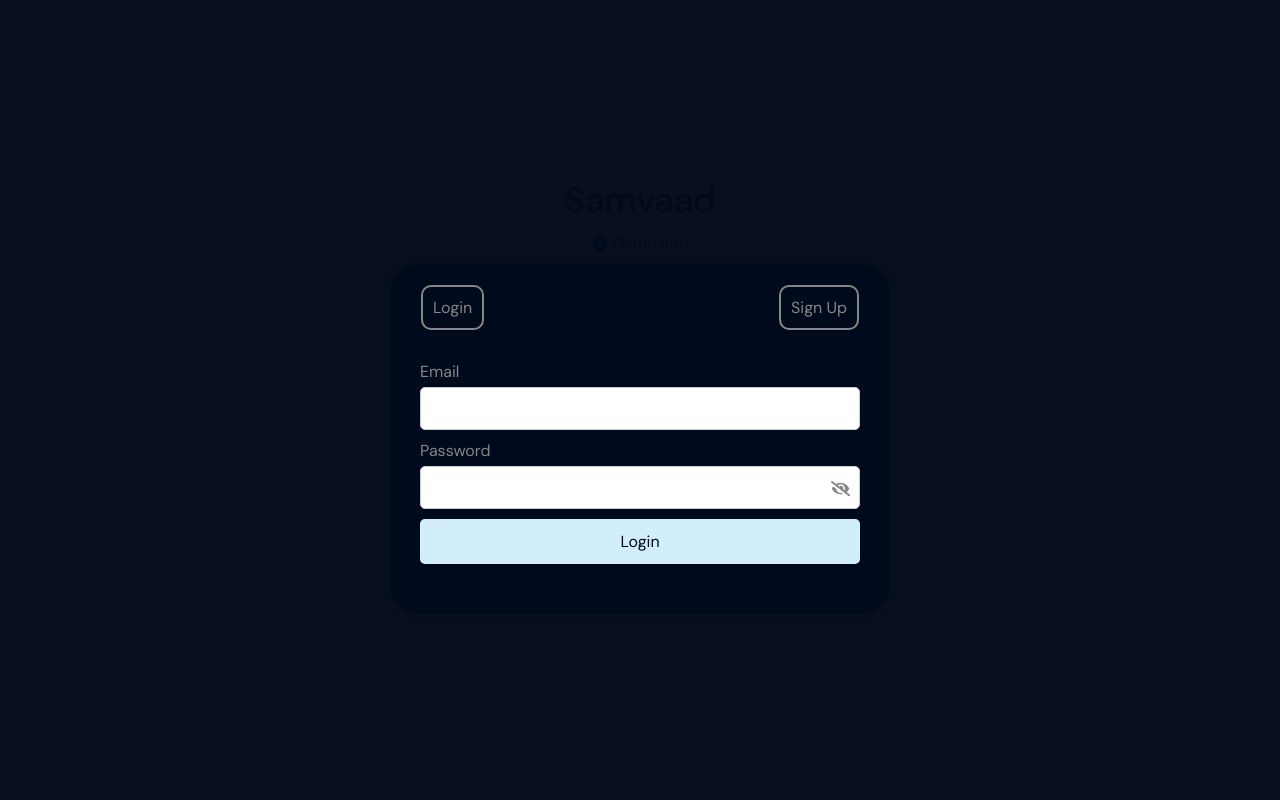
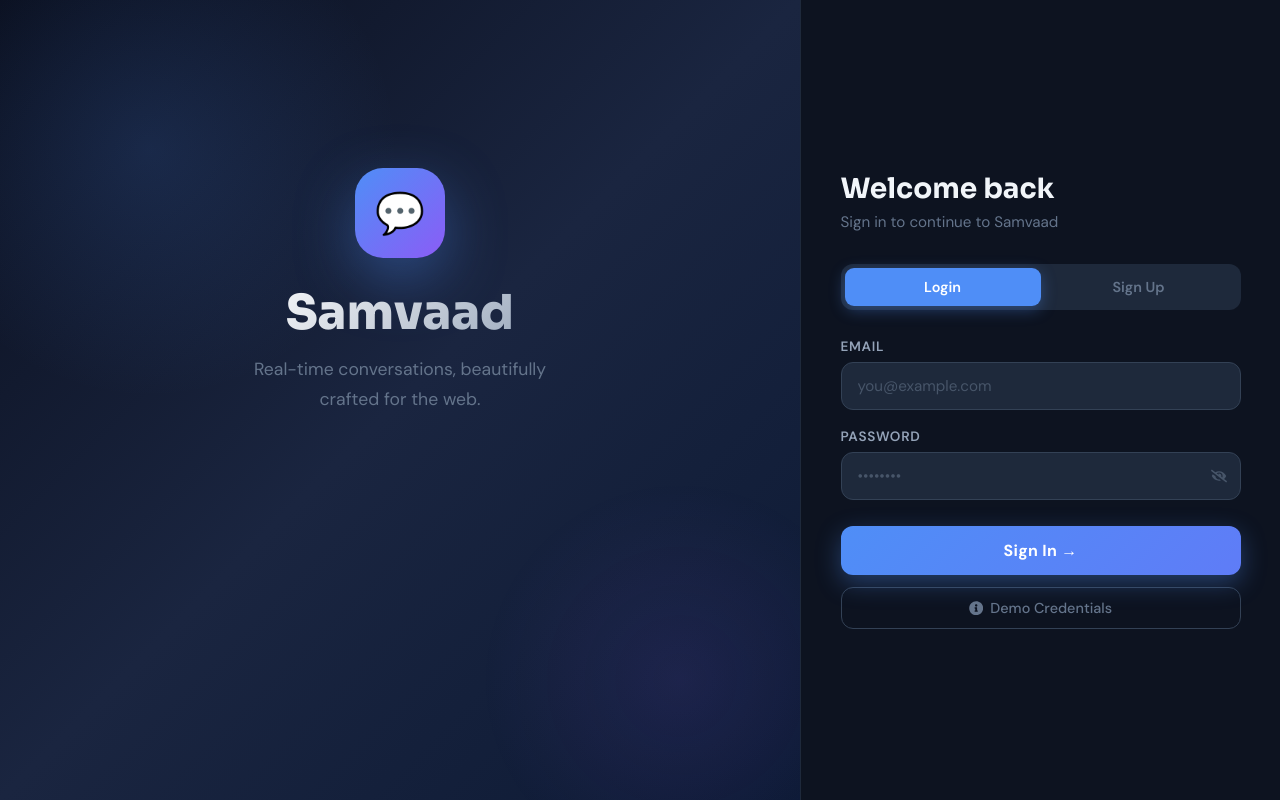
Before and after one commit to Chanakyasarma/Samvaad-The_chat_app, a React (Vite) app: page /signin in a window 1280 px wide. Built offline with nearby package versions, Linux system fonts and the light colour scheme; no server answers.

Commit message:
Update SignIn.tsx

```diff
--- a/src/pages/SignIn/SignIn.tsx
+++ b/src/pages/SignIn/SignIn.tsx
@@ -1,4 +1,4 @@
-import styled from "styled-components";
+import styled, { keyframes } from "styled-components";
 import { useState } from "react";
 import { Navigate } from "react-router-dom";
 import { firebaseAuth, firebaseFirestore, firebaseStorage } from "../../firebase/firebaseConfig";
@@ -7,221 +7,435 @@ import { ref, uploadBytes, getDownloadURL } from "firebase/storage";
 import { setDoc, doc } from "firebase/firestore";
 import { useUserStore } from "../../hooks";
 import toast from "react-hot-toast";
-import { TextWrapper, Wrapper } from "./Style";
 import LoadingSpinner from "./Spinner";
-import { FaEye, FaEyeSlash, FaCheck, FaInfoCircle } from "react-icons/fa";
+import { FaEye, FaEyeSlash, FaCheck, FaInfoCircle, FaCamera } from "react-icons/fa";
 
-const Container = styled.div`
+const fadeIn = keyframes`
+  from { opacity: 0; transform: translateY(20px); }
+  to { opacity: 1; transform: translateY(0); }
+`;
+
+const shimmer = keyframes`
+  0% { background-position: -200% center; }
+  100% { background-position: 200% center; }
+`;
+
+const float = keyframes`
+  0%, 100% { transform: translateY(0px); }
+  50% { transform: translateY(-8px); }
+`;
+
+const Page = styled.div`
   display: flex;
+  height: 100vh;
+  width: 100vw;
+  overflow: hidden;
+  background: #0a0f1e;
+`;
+
+const LeftPanel = styled.div`
+  flex: 1;
+  display: none;
   flex-direction: column;
   align-items: center;
   justify-content: center;
-  height: 100%;
-`;
+  padding: 60px;
+  background: linear-gradient(135deg, #0a0f1e 0%, #1a2540 50%, #0d1a35 100%);
+  position: relative;
+  overflow: hidden;
 
-const FormMainWrapper = styled.form`
-  flex: 1;
-  padding: 10px;
-  display: flex;
-  justify-content: center;
-  align-items: center;
-  flex-direction: column;
-`;
-
-const FormWrapper = styled.form`
-  flex: 1;
+  &::before {
+    content: '';
+    position: absolute;
     width: 500px;
-  padding: 20px 30px;
-  background-color: #000a1d;
-  max-height: 500px;
-  border-radius: 30px;
-  box-shadow: 0 0 10px rgba(0, 0, 0, 0.1);
-
-  @media (max-width: 768px) {
-    padding: 20px;
+    height: 500px;
+    border-radius: 50%;
+    background: radial-gradient(circle, rgba(79,142,247,0.15) 0%, transparent 70%);
+    top: -100px;
+    left: -100px;
+    pointer-events: none;
+  }
+  &::after {
+    content: '';
+    position: absolute;
+    width: 400px;
+    height: 400px;
+    border-radius: 50%;
+    background: radial-gradient(circle, rgba(139,92,246,0.1) 0%, transparent 70%);
+    bottom: -80px;
+    right: -80px;
+    pointer-events: none;
   }
 
-  @media (max-width: 480px) {
-    padding: 15px;
-    width: 300px;
+  @media (min-width: 900px) {
+    display: flex;
   }
 `;
 
+const BrandMark = styled.div`
+  animation: ${float} 4s ease-in-out infinite;
+  margin-bottom: 40px;
+`;
+
+const BrandLogo = styled.div`
+  width: 90px;
+  height: 90px;
+  border-radius: 28px;
+  background: linear-gradient(135deg, #4f8ef7, #8b5cf6);
+  display: flex;
+  align-items: center;
+  justify-content: center;
+  font-size: 2.5rem;
+  box-shadow: 0 20px 60px rgba(79,142,247,0.4);
+  margin: 0 auto 24px;
+`;
+
+const BrandTitle = styled.h1`
+  font-family: 'Sora', sans-serif;
+  font-size: 3rem;
+  font-weight: 800;
+  background: linear-gradient(135deg, #fff 0%, #94a3b8 100%);
+  -webkit-background-clip: text;
+  -webkit-text-fill-color: transparent;
+  background-clip: text;
+  margin-bottom: 12px;
+  text-align: center;
+`;
+
+const BrandTagline = styled.p`
+  color: #64748b;
+  font-size: 1.1rem;
+  text-align: center;
+  max-width: 320px;
+  line-height: 1.7;
+`;
+
+const FeatureList = styled.div`
+  margin-top: 50px;
+  display: flex;
+  flex-direction: column;
+  gap: 16px;
+`;
+
+const Feature = styled.div`
+  display: flex;
+  align-items: center;
+  gap: 14px;
+  color: #94a3b8;
+  font-size: 0.95rem;
+  animation: ${fadeIn} 0.6s ease both;
+
+  &:nth-child(1) { animation-delay: 0.1s; }
+  &:nth-child(2) { animation-delay: 0.2s; }
+  &:nth-child(3) { animation-delay: 0.3s; }
+  &:nth-child(4) { animation-delay: 0.4s; }
+`;
+
+const FeatureDot = styled.div`
+  width: 8px;
+  height: 8px;
+  border-radius: 50%;
+  background: linear-gradient(135deg, #4f8ef7, #8b5cf6);
+  flex-shrink: 0;
+`;
+
+const RightPanel = styled.div`
+  width: 100%;
+  display: flex;
+  align-items: center;
+  justify-content: center;
+  padding: 24px;
+  background: #0a0f1e;
+  overflow-y: auto;
+
+  @media (min-width: 900px) {
+    width: 480px;
+    background: #0d1320;
+    border-left: 1px solid #1e293b;
+  }
+`;
+
+const FormCard = styled.div`
+  width: 100%;
+  max-width: 400px;
+  animation: ${fadeIn} 0.5s ease;
+`;
+
+const MobileBrand = styled.div`
+  text-align: center;
+  margin-bottom: 32px;
+
+  @media (min-width: 900px) {
+    display: none;
+  }
+`;
+
+const MobileLogo = styled.div`
+  width: 60px;
+  height: 60px;
+  border-radius: 18px;
+  background: linear-gradient(135deg, #4f8ef7, #8b5cf6);
+  display: flex;
+  align-items: center;
+  justify-content: center;
+  font-size: 1.6rem;
+  margin: 0 auto 12px;
+  box-shadow: 0 10px 30px rgba(79,142,247,0.3);
+`;
+
+const FormTitle = styled.h2`
+  font-family: 'Sora', sans-serif;
+  font-size: 1.75rem;
+  font-weight: 700;
+  color: #f1f5f9;
+  margin-bottom: 6px;
+`;
+
+const FormSubtitle = styled.p`
+  color: #64748b;
+  font-size: 0.95rem;
+  margin-bottom: 32px;
+`;
+
+const TabBar = styled.div`
+  display: flex;
+  background: #1e293b;
+  border-radius: 12px;
+  padding: 4px;
+  margin-bottom: 28px;
+`;
+
+const Tab = styled.button<{ active: boolean }>`
+  flex: 1;
+  border: none;
+  padding: 10px;
+  border-radius: 9px;
+  font-size: 0.9rem;
+  font-weight: 600;
+  transition: all 0.25s ease;
+  cursor: pointer;
+  background: ${({ active }) => active ? '#4f8ef7' : 'transparent'};
+  color: ${({ active }) => active ? '#fff' : '#64748b'};
+  box-shadow: ${({ active }) => active ? '0 4px 15px rgba(79,142,247,0.35)' : 'none'};
+`;
+
 const FormGroup = styled.div`
-  margin-bottom: 20px;
-  position: relative;
+  margin-bottom: 18px;
 `;
 
 const Label = styled.label`
   display: block;
-  font-size: 1rem;
-  margin-bottom: 5px;
-  color: #868686;
+  font-size: 0.85rem;
+  font-weight: 600;
+  color: #94a3b8;
+  margin-bottom: 7px;
+  text-transform: uppercase;
+  letter-spacing: 0.05em;
+`;
+
+const InputWrapper = styled.div`
+  position: relative;
 `;
 
 const Input = styled.input`
   width: 100%;
-  padding: 10px;
-  font-size: 1rem;
-  border-radius: 5px;
-  border: 1px solid #ccc;
-  transition: border-color 0.3s ease;
-  margin-bottom: 10px;
+  padding: 13px 16px;
+  font-size: 0.95rem;
+  background: #1e293b;
+  border: 1.5px solid #334155;
+  border-radius: 12px;
+  color: #e2e8f0;
+  outline: none;
+  transition: all 0.2s ease;
+
+  &::placeholder {
+    color: #475569;
+  }
 
   &:focus {
-    outline: none;
-    border-color: #4d73fc;
+    border-color: #4f8ef7;
+    background: #1a2540;
+    box-shadow: 0 0 0 3px rgba(79,142,247,0.15);
   }
 `;
 
-const PasswordInputWrapper = styled.div`
+const PasswordInput = styled(Input)`
+  padding-right: 46px;
+`;
+
+const EyeButton = styled.button`
+  position: absolute;
+  right: 14px;
+  top: 50%;
+  transform: translateY(-50%);
+  background: none;
+  border: none;
+  color: #475569;
+  font-size: 1rem;
+  cursor: pointer;
   display: flex;
   align-items: center;
-  position: relative;
+  transition: color 0.2s;
+
+  &:hover { color: #94a3b8; }
 `;
 
-const PasswordInput = styled(Input)`
-  padding-right: 40px; /* Add padding to accommodate the eye icon */
-`;
-
-const TogglePasswordButton = styled.button`
-  position: absolute;
-  right: 10px;
-  background: none;
-  border: none;
+const AvatarUpload = styled.label`
+  display: flex;
+  align-items: center;
+  gap: 14px;
+  padding: 12px 16px;
+  background: #1e293b;
+  border: 1.5px dashed #334155;
+  border-radius: 12px;
   cursor: pointer;
-  color: #868686;
-  font-size: 1.2rem;
-`;
-
-const FileInputLabel = styled.label`
-  display: block;
-  padding: 10px;
-  font-size: 1rem;
-  background-color: #868686;
-  color: white;
-  border-radius: 5px;
-  cursor: pointer;
-  transition: background-color 0.3s ease;
+  transition: all 0.2s ease;
 
   &:hover {
-    background-color: #006992;
-  }
-  .indicator {
-    margin-left: 10px;
+    border-color: #4f8ef7;
+    background: #1a2540;
   }
 `;
 
-const FileInputIndicator = styled.span`
-  margin-left: 10px;
-  font-size: 0.9rem;
+const AvatarPreview = styled.div<{ hasFile: boolean }>`
+  width: 44px;
+  height: 44px;
+  border-radius: 12px;
+  background: ${({ hasFile }) => hasFile ? 'linear-gradient(135deg, #4f8ef7, #8b5cf6)' : '#334155'};
+  display: flex;
+  align-items: center;
+  justify-content: center;
+  color: ${({ hasFile }) => hasFile ? '#fff' : '#64748b'};
+  font-size: 1.2rem;
+  flex-shrink: 0;
 `;
 
-const FileInput = styled.input`
+const AvatarText = styled.div`
+  flex: 1;
+`;
+
+const AvatarLabel = styled.p`
+  color: #94a3b8;
+  font-size: 0.9rem;
+  font-weight: 500;
+`;
+
+const AvatarSub = styled.p`
+  color: #475569;
+  font-size: 0.78rem;
+  margin-top: 2px;
+`;
+
+const HiddenInput = styled.input`
   display: none;
 `;
 
-const Button = styled.button`
+const SubmitButton = styled.button`
   width: 100%;
-  padding: 12px;
+  padding: 14px;
   font-size: 1rem;
-  background-color: #D1EEFA;
-  color: #000a1d;
+  font-weight: 700;
+  font-family: 'DM Sans', sans-serif;
+  background: linear-gradient(135deg, #4f8ef7, #6d6cf7);
+  background-size: 200% auto;
+  color: #fff;
   border: none;
-  border-radius: 5px;
+  border-radius: 12px;
   cursor: pointer;
-  transition: background-color 0.3s ease;
-  margin-bottom: 10px;
+  margin-top: 8px;
+  transition: all 0.25s ease;
+  box-shadow: 0 8px 25px rgba(79,142,247,0.35);
+  letter-spacing: 0.02em;
 
-  &:hover {
-    background-color: #006992;
-    color: white
+  &:hover:not(:disabled) {
+    background-position: right center;
+    box-shadow: 0 12px 35px rgba(79,142,247,0.5);
+    transform: translateY(-1px);
+  }
+
+  &:disabled {
+    opacity: 0.6;
+    cursor: not-allowed;
+    transform: none;
   }
 `;
 
-const RadioWrapper = styled.div`
+const DemoButton = styled.button`
+  width: 100%;
+  margin-top: 12px;
+  padding: 11px;
+  background: transparent;
+  border: 1.5px solid #334155;
+  border-radius: 12px;
+  color: #64748b;
+  font-size: 0.9rem;
+  font-weight: 500;
   display: flex;
-  justify-content: space-between;
-  margin-bottom: 30px;
-`;
+  align-items: center;
+  justify-content: center;
+  gap: 7px;
+  transition: all 0.2s ease;
 
-const RadioLabel = styled.label`
-  display: inline-block;
-  font-size: 1rem;
-  cursor: pointer;
-  margin: 1px;
-  padding: 10px;
-  border: 2px solid #868686;
-  border-radius: 10px;
-  color: #868686;
-
-  input {
-    display: none;
-  }
-
-  input:checked + span {
-    background-color: #868686;
-  }
-
-  span {
-    display: block;
-    width: 20px;
-    height: 20px;
-    background-color: #fff;
-    border: 2px solid #868686;
-    border-radius: 50%;
-    margin-right: 10px;
-    float: left;
+  &:hover {
+    border-color: #475569;
+    color: #94a3b8;
   }
 `;
 
-const InfoButton = styled.button`
-  background: none;
-  border: none;
-  cursor: pointer;
-  color: #000a1d;
-  font-size: 1rem;
-  margin-top: 10px;
+const PopupOverlay = styled.div`
+  position: fixed;
+  inset: 0;
+  background: rgba(0,0,0,0.7);
+  backdrop-filter: blur(4px);
   display: flex;
   align-items: center;
+  justify-content: center;
+  z-index: 100;
+  animation: ${fadeIn} 0.2s ease;
+`;
 
-  &:hover {
-    text-decoration: underline;
+const PopupCard = styled.div`
+  background: #1e293b;
+  border: 1px solid #334155;
+  border-radius: 20px;
+  padding: 32px;
+  width: 340px;
+  box-shadow: 0 25px 50px rgba(0,0,0,0.5);
+
+  h2 {
+    font-family: 'Sora', sans-serif;
+    font-size: 1.3rem;
+    color: #f1f5f9;
+    margin-bottom: 16px;
   }
 `;
 
-const PopupWrapper = styled.div`
+const DemoRow = styled.div`
+  display: flex;
+  justify-content: space-between;
+  padding: 10px 0;
+  border-bottom: 1px solid #334155;
+  font-size: 0.9rem;
 
-  position: fixed;
-  top: 0;
-  left: 0;
-  width: 100%;
-  height: 100%;
-  background-color: rgba(0, 0, 0, 0.5);
-  display: flex;
-  justify-content: center;
-  align-items: center;
-  z-index:20;
+  &:last-of-type { border-bottom: none; }
 
+  span:first-child { color: #64748b; }
+  span:last-child { color: #94a3b8; font-weight: 500; font-family: monospace; }
 `;
 
-const PopupContent = styled.div`
-  background-color: white;
-  padding: 20px;
+const CloseBtn = styled.button`
+  width: 100%;
+  margin-top: 20px;
+  padding: 11px;
+  background: #334155;
+  border: none;
   border-radius: 10px;
-  box-shadow: 0 0 10px rgba(0, 0, 0, 0.3);
-  cursor: default; /* Ensure cursor doesn't change on text */
-  onClick={(e) => e.stopPropagation()};
-`;
+  color: #94a3b8;
+  font-weight: 600;
+  font-size: 0.9rem;
+  transition: background 0.2s;
 
-const PopupCloseButton = styled.button`
-  background: none;
-  border: none;
-  cursor: pointer;
-  position: absolute;
-  top: 10px;
-  right: 10px;
-  color: #666;
+  &:hover { background: #475569; }
 `;
 
 export default function SignIn() {
@@ -235,15 +449,8 @@ export default function SignIn() {
   const [showPassword, setShowPassword] = useState(false);
   const [showDemoPopup, setShowDemoPopup] = useState(false);
 
-  const toggleShowPassword = () => {
-    setShowPassword((prevShowPassword) => !prevShowPassword);
-  };
-
   const resetForm = () => {
-    setName("");
-    setEmail("");
-    setPassword("");
-    setProfilePicture(null);
+    setName(""); setEmail(""); setPassword(""); setProfilePicture(null);
   };
 
   const handleEmailSignUp = async (e: React.FormEvent) => {
@@ -256,26 +463,15 @@ export default function SignIn() {
         await uploadBytes(profilePicRef, profilePicture);
         photoURL = await getDownloadURL(profilePicRef);
       }
-
       const userCredential = await createUserWithEmailAndPassword(firebaseAuth, email, password);
       const user = userCredential.user;
-
       await updateProfile(user, { photoURL, displayName: name });
-
       await setDoc(doc(firebaseFirestore, `users/${user.uid}`), {
-        uid: user.uid,
-        email: user.email,
-        displayName: name,
-        photoURL,
+        uid: user.uid, email: user.email, displayName: name, photoURL,
       });
-
-      toast.success("Signed Up! ✅");
+      toast.success("Welcome to Samvaad! ✅");
     } catch (error: unknown) {
-      if (error instanceof Error) {
-        toast.error(`Sign Up Failed: ${error.message}`);
-      } else {
-        toast.error("Sign Up Failed: An unknown error occurred");
-      }
+      toast.error(error instanceof Error ? `Sign Up Failed: ${error.message}` : "Sign Up Failed");
     } finally {
       setLoading(false);
     }
@@ -286,153 +482,121 @@ export default function SignIn() {
     setLoading(true);
     try {
       await signInWithEmailAndPassword(firebaseAuth, email, password);
-      toast.success("Signed In! ✅");
+      toast.success("Welcome back! ✅");
     } catch (error: unknown) {
-      if (error instanceof Error) {
-        toast.error(`Sign In Failed: ${error.message}`);
-      } else {
-        toast.error("Sign In Failed: An unknown error occurred");
-      }
+      toast.error(error instanceof Error ? `Sign In Failed: ${error.message}` : "Sign In Failed");
     } finally {
       setLoading(false);
     }
   };
 
-  const handleDemoInfoClick = () => {
-    setShowDemoPopup(true);
-  };
-
-  const closeDemoPopup = () => {
-    setShowDemoPopup(false);
-  };
-
   if (currentUser) return <Navigate to="/" />;
 
   return (
-    <Container>
+    <Page>
       {loading && <LoadingSpinner />}
-      <TextWrapper>
-        <h1>Samvaad</h1>
-      </TextWrapper>
-      <InfoButton onClick={handleDemoInfoClick}>
-        <FaInfoCircle style={{ marginRight: "5px" }} />
-        Demo Info
-      </InfoButton>
-      {showDemoPopup && (
-        <PopupWrapper onClick={closeDemoPopup}>
-          <PopupContent onClick={(e) => e.stopPropagation()}>
-            <PopupCloseButton onClick={closeDemoPopup}>×</PopupCloseButton>
-            <h2>Demo Credentials</h2>
-            <p><strong>Username:</strong> demo@example.com</p>
-            <p><strong>Password:</strong> demopassword</p>
-          </PopupContent>
-        </PopupWrapper>
-      )}
-      <Wrapper>
-        <FormMainWrapper>
-          <FormWrapper>
-            <RadioWrapper>
-              <RadioLabel>
-                <input
-                  type="radio"
-                  name="authType"
-                  checked={!isSignUp}
-                  onChange={() => {
-                    resetForm();
-                    setIsSignUp(false); // Corrected here
-                  }}
-                />
-                Login
-              </RadioLabel>
 
-              <RadioLabel>
-                <input
-                  type="radio"
-                  name="authType"
-                  checked={isSignUp}
-                  onChange={() => {
-                    resetForm();
-                    setIsSignUp(true);
-                  }}
-                />
-                Sign Up
-              </RadioLabel>
-            </RadioWrapper>
-            <FormGroup>
+      <LeftPanel>
+        <BrandMark>
+          <BrandLogo>💬</BrandLogo>
+          <BrandTitle>Samvaad</BrandTitle>
+          <BrandTagline>Real-time conversations, beautifully crafted for the web.</BrandTagline>
+        </BrandMark>
+        <FeatureList>
+          {["Real-time messaging with Firebase", "Group chats with admin controls", "Translate to 10+ Indian languages", "File, image & emoji support"].map((f, i) => (
+            <Feature key={i}><FeatureDot />{f}</Feature>
+          ))}
+        </FeatureList>
+      </LeftPanel>
+
+      <RightPanel>
+        <FormCard>
+          <MobileBrand>
+            <MobileLogo>💬</MobileLogo>
+            <BrandTitle style={{ fontSize: '1.8rem' }}>Samvaad</BrandTitle>
+          </MobileBrand>
+
+          <FormTitle>{isSignUp ? "Create account" : "Welcome back"}</FormTitle>
+          <FormSubtitle>{isSignUp ? "Join Samvaad and start chatting" : "Sign in to continue to Samvaad"}</FormSubtitle>
+
+          <TabBar>
+            <Tab active={!isSignUp} onClick={() => { resetForm(); setIsSignUp(false); }}>Login</Tab>
+            <Tab active={isSignUp} onClick={() => { resetForm(); setIsSignUp(true); }}>Sign Up</Tab>
+          </TabBar>
+
           {!isSignUp ? (
             <div>
+              <FormGroup>
                 <Label>Email</Label>
-                  <Input
-                    type="email"
-                    value={email}
-                    onChange={(e) => setEmail(e.target.value)}
-                    required
-                  />
+                <Input type="email" placeholder="you@example.com" value={email} onChange={e => setEmail(e.target.value)} required />
+              </FormGroup>
+              <FormGroup>
                 <Label>Password</Label>
-                  <PasswordInputWrapper>
-                    <PasswordInput
-                      type={showPassword ? "text" : "password"}
-                      value={password}
-                      onChange={(e) => setPassword(e.target.value)}
-                      required
-                    />
-                    <TogglePasswordButton type="button" onClick={toggleShowPassword}>
+                <InputWrapper>
+                  <PasswordInput type={showPassword ? "text" : "password"} placeholder="••••••••" value={password} onChange={e => setPassword(e.target.value)} required />
+                  <EyeButton type="button" onClick={() => setShowPassword(p => !p)}>
                     {showPassword ? <FaEye /> : <FaEyeSlash />}
-                    </TogglePasswordButton>
-                  </PasswordInputWrapper>
-                  <Button disabled={loading} onClick={handleEmailSignIn}>
-                    Login
-                  </Button>
+                  </EyeButton>
+                </InputWrapper>
+              </FormGroup>
+              <SubmitButton disabled={loading} onClick={handleEmailSignIn}>
+                {loading ? "Signing in..." : "Sign In →"}
+              </SubmitButton>
             </div>
           ) : (
             <div>
-                  <Label>Name</Label>
-                  <Input
-                    type="text"
-                    value={name}
-                    onChange={(e) => setName(e.target.value)}
-                    required
-                  />
+              <FormGroup>
+                <Label>Full Name</Label>
+                <Input type="text" placeholder="Your name" value={name} onChange={e => setName(e.target.value)} required />
+              </FormGroup>
+              <FormGroup>
                 <Label>Email</Label>
-                  <Input
-                    type="email"
-                    value={email}
-                    onChange={(e) => setEmail(e.target.value)}
-                    required
-                  />
+                <Input type="email" placeholder="you@example.com" value={email} onChange={e => setEmail(e.target.value)} required />
+              </FormGroup>
+              <FormGroup>
                 <Label>Password</Label>
-                  <PasswordInputWrapper>
-                    <PasswordInput
-                      type={showPassword ? "text" : "password"}
-                      value={password}
-                      onChange={(e) => setPassword(e.target.value)}
-                      required
-                    />
-                    <TogglePasswordButton type="button" onClick={toggleShowPassword}>
+                <InputWrapper>
+                  <PasswordInput type={showPassword ? "text" : "password"} placeholder="Min. 6 characters" value={password} onChange={e => setPassword(e.target.value)} required />
+                  <EyeButton type="button" onClick={() => setShowPassword(p => !p)}>
                     {showPassword ? <FaEye /> : <FaEyeSlash />}
-                    </TogglePasswordButton>
-                  </PasswordInputWrapper>
+                  </EyeButton>
+                </InputWrapper>
+              </FormGroup>
               <FormGroup>
-                    <FileInputLabel>
-                      Choose Profile Picture
-                      <FileInput
-                        type="file"
-                        accept="image/*"
-                        onChange={(e) => setProfilePicture(e.target.files?.[0] || null)}
-                      />
-                      {profilePicture && <FileInputIndicator className="indicator"><FaCheck /></FileInputIndicator>}
-                    </FileInputLabel>
+                <Label>Profile Picture</Label>
+                <AvatarUpload>
+                  <AvatarPreview hasFile={!!profilePicture}>
+                    {profilePicture ? <FaCheck /> : <FaCamera />}
+                  </AvatarPreview>
+                  <AvatarText>
+                    <AvatarLabel>{profilePicture ? profilePicture.name : "Choose a photo"}</AvatarLabel>
+                    <AvatarSub>{profilePicture ? "Photo selected" : "PNG, JPG up to 5MB"}</AvatarSub>
+                  </AvatarText>
+                  <HiddenInput type="file" accept="image/*" onChange={e => setProfilePicture(e.target.files?.[0] || null)} />
+                </AvatarUpload>
               </FormGroup>
-                  <Button disabled={loading} onClick={handleEmailSignUp}>
-                    Sign Up
-                  </Button>
+              <SubmitButton disabled={loading} onClick={handleEmailSignUp}>
+                {loading ? "Creating account..." : "Create Account →"}
+              </SubmitButton>
             </div>
           )}
 
-            </FormGroup>
-          </FormWrapper>
-        </FormMainWrapper>
-      </Wrapper>
-    </Container>
+          <DemoButton onClick={() => setShowDemoPopup(true)}>
+            <FaInfoCircle /> Demo Credentials
+          </DemoButton>
+        </FormCard>
+      </RightPanel>
+
+      {showDemoPopup && (
+        <PopupOverlay onClick={() => setShowDemoPopup(false)}>
+          <PopupCard onClick={e => e.stopPropagation()}>
+            <h2>Demo Credentials</h2>
+            <DemoRow><span>Email</span><span>demo@example.com</span></DemoRow>
+            <DemoRow><span>Password</span><span>demopassword</span></DemoRow>
+            <CloseBtn onClick={() => setShowDemoPopup(false)}>Close</CloseBtn>
+          </PopupCard>
+        </PopupOverlay>
+      )}
+    </Page>
   );
 }
```
Lines whose indentation alone changed are shown as unchanged.
